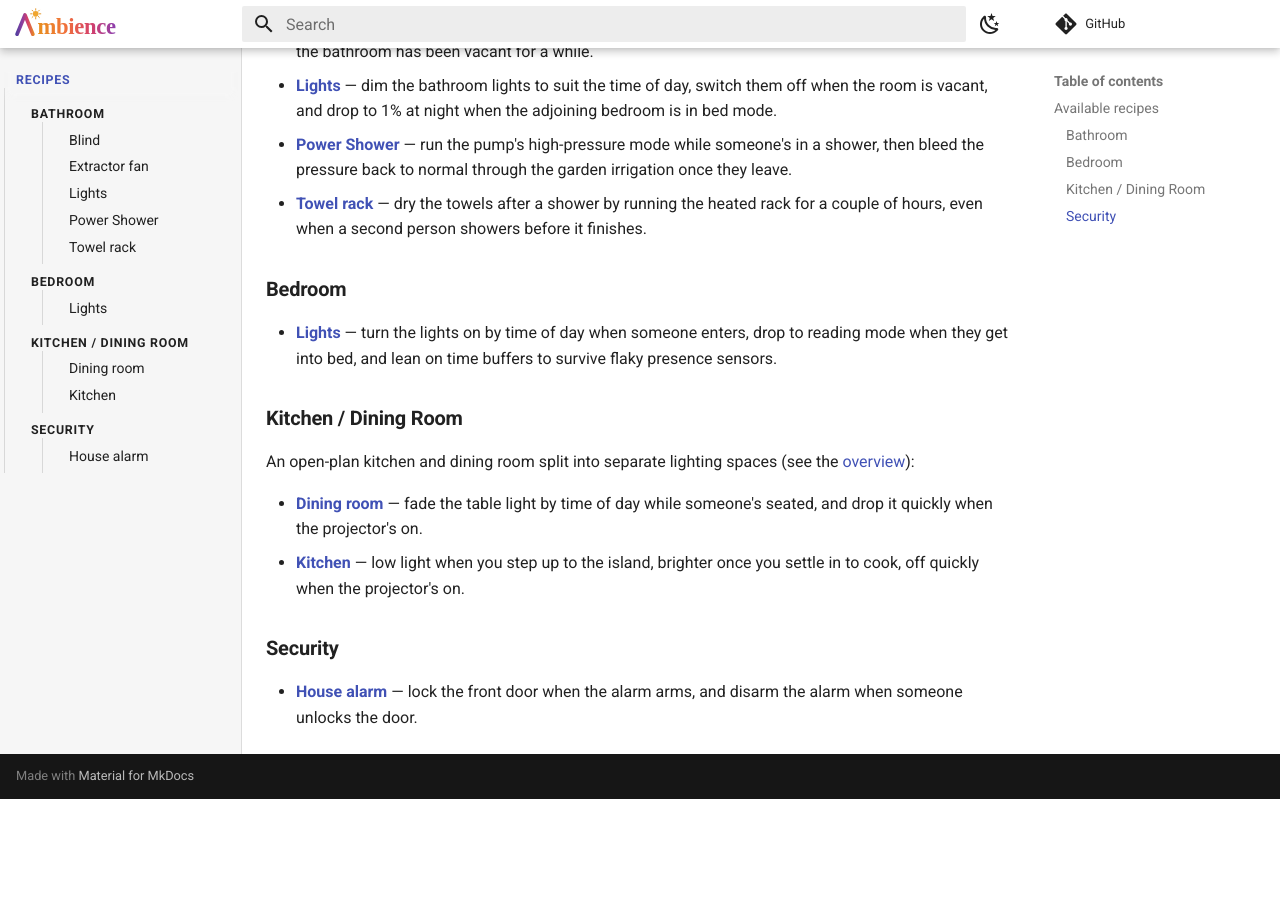
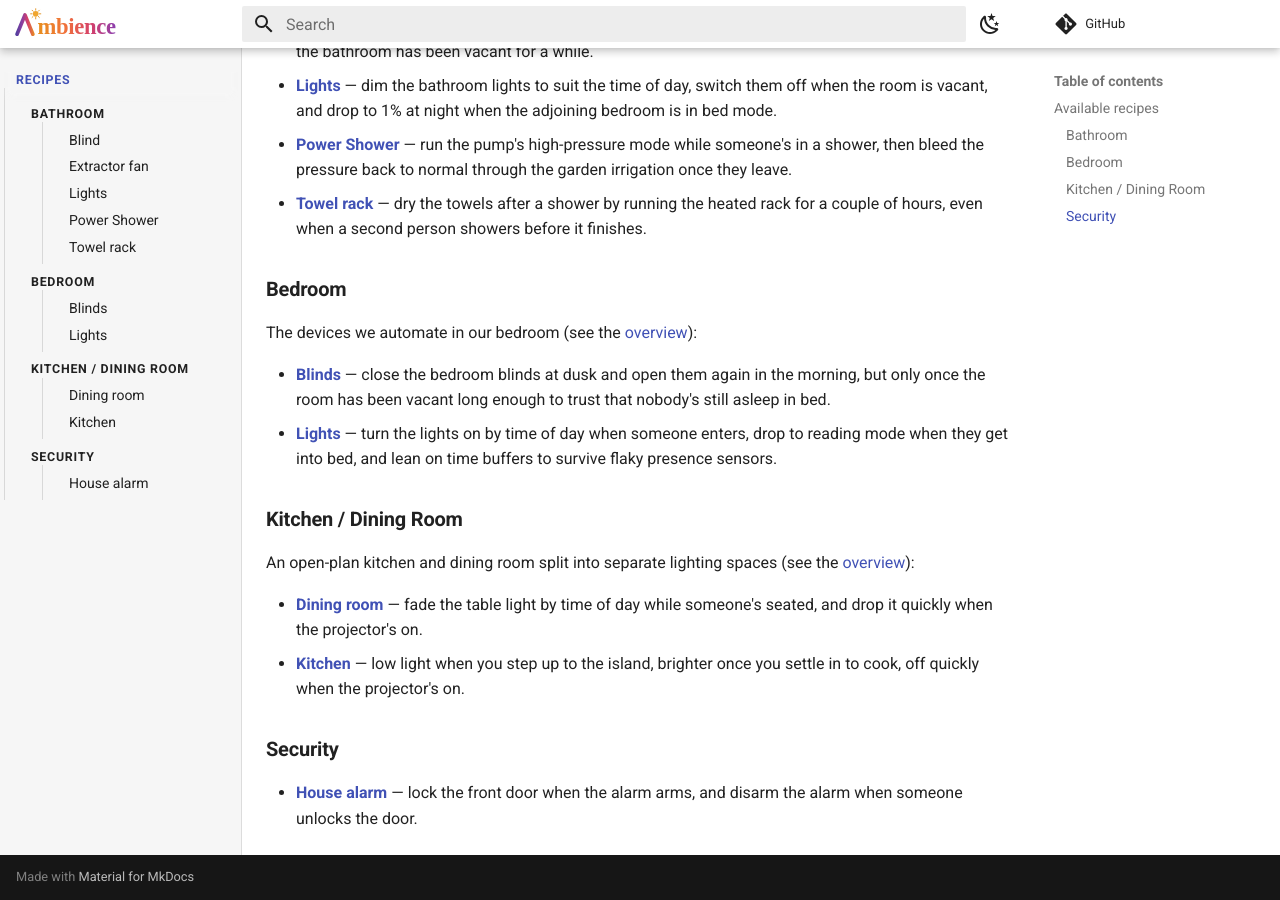
Before and after one commit to clintongormley/ambience, an MkDocs documentation site: the page built from docs/recipes/index.md, in a window 1280 px wide and 900 px high, scrolled down 818 px. Built offline with MkDocs 1.6.1 and Material for MkDocs 9.7.7, drawn with Linux system fonts in a browser that asks for light colours; comment, search, counter and statistics services are not loaded; before the commit the page ends 1617 px from its top, so only the background shows below that.

Commit message:
docs: add bedroom blinds recipe and bedroom overview page
Wire the bedroom blinds recipe into the Recipes nav and catalogue: the blind
closes at dusk and reopens no earlier than 8:30 am, gated on a 20-minute
vacancy delay so a sleeping occupant isn't uncovered. Add a small Bedroom
overview page alongside the existing Bathroom and Kitchen/Dining overviews.

Demote the two Scene headings from h1 to h2 to match every other recipe.

```diff
--- a/docs/recipes/index.md
+++ b/docs/recipes/index.md
@@ -45,6 +45,11 @@ The devices we automate in our bathroom (see the [overview](bathroom/index.md)):
 
 ### Bedroom
 
+The devices we automate in our bedroom (see the [overview](bedroom/index.md)):
+
+- [**Blinds**](bedroom/blinds.md) — close the bedroom blinds at dusk and open
+    them again in the morning, but only once the room has been vacant long
+    enough to trust that nobody's still asleep in bed.
 - [**Lights**](bedroom/lights.md) — turn the lights on by time of day when
     someone enters, drop to reading mode when they get into bed, and lean on
     time buffers to survive flaky presence sensors.
--- a/mkdocs.yml
+++ b/mkdocs.yml
@@ -108,6 +108,8 @@ nav:
           - Power Shower: recipes/bathroom/power-shower.md
           - Towel rack: recipes/bathroom/towel-rack.md
       - Bedroom:
+          - recipes/bedroom/index.md
+          - Blinds: recipes/bedroom/blinds.md
           - Lights: recipes/bedroom/lights.md
       - Kitchen / Dining Room:
           - recipes/kitchen-dining/index.md
```
Also changed, not shown: docs/recipes/bedroom/blinds.md (added, +36 -0 lines), docs/recipes/bedroom/index.md (added, +16 -0 lines), docs/recipes/images/bedroom/blinds/daytime.png (added), docs/recipes/images/bedroom/blinds/nighttime.png (added).
